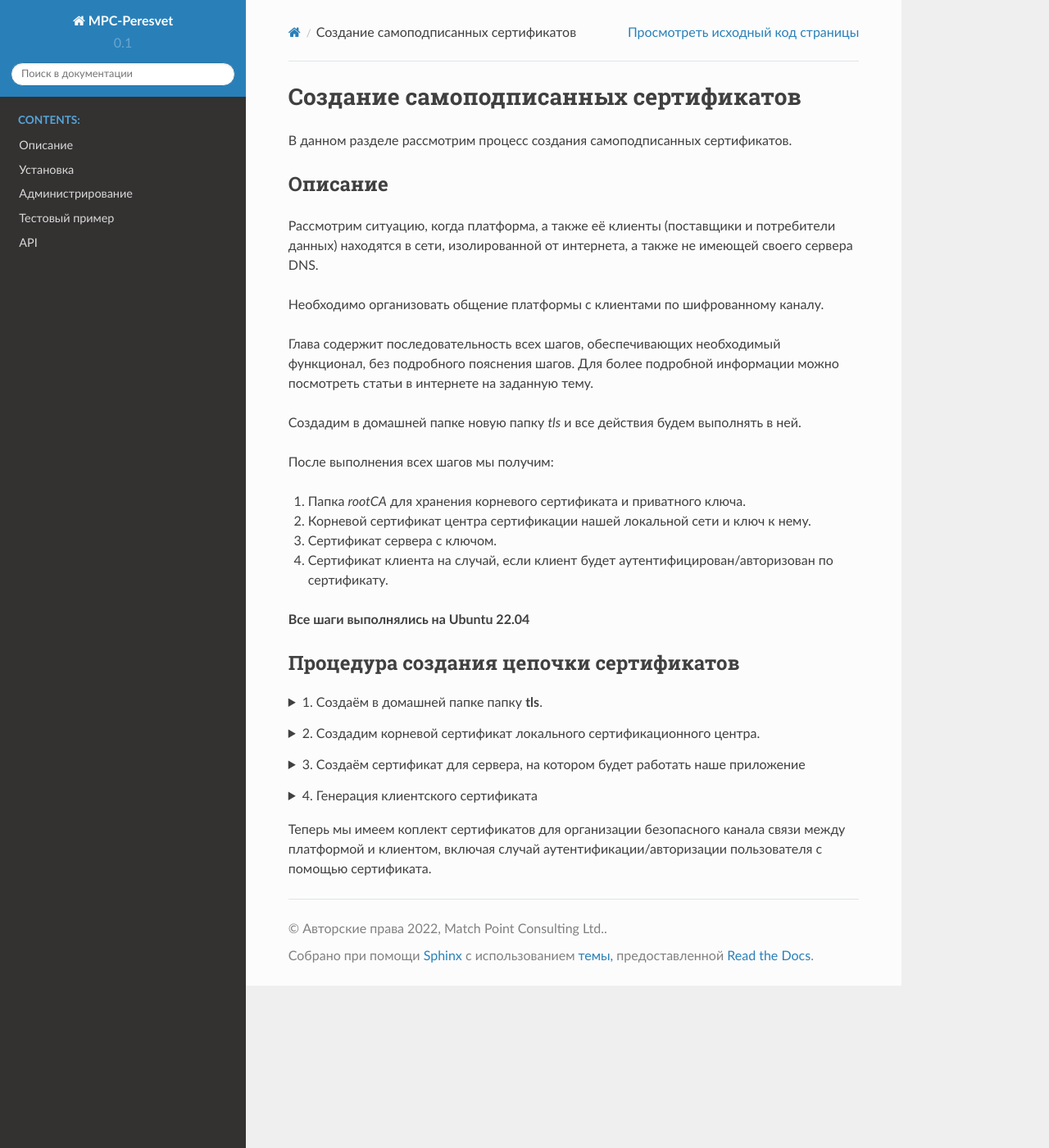
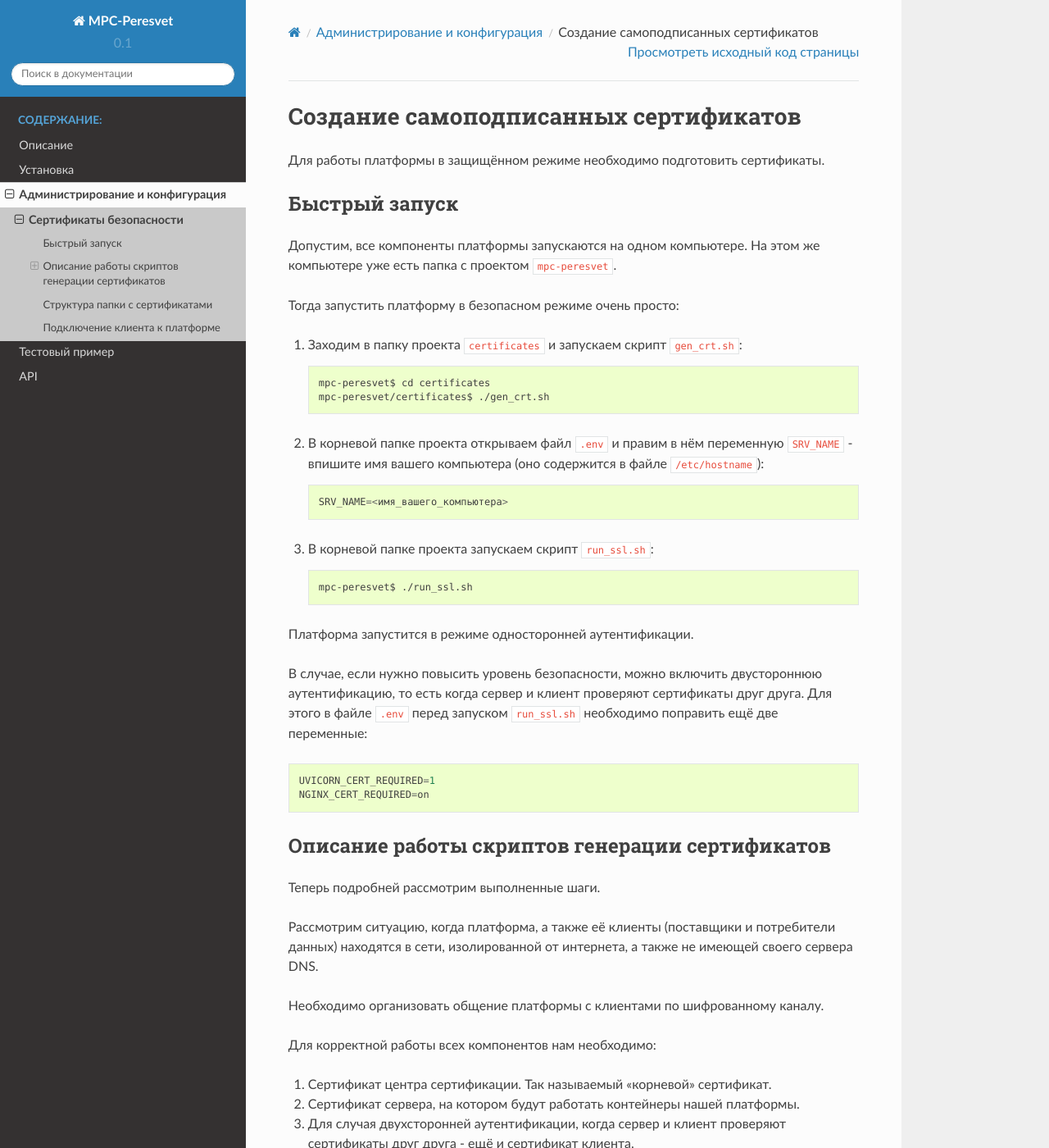
Before and after one commit to mp-co-ru/mpc-peresvet, a Sphinx documentation site: the page built from docs/source/self-signed-certificates.rst, in a window 1280 px wide and 1400 px high. Shown: the whole window at 82% size. Built offline with Sphinx 7.4.7 and the Read the Docs theme 2.0.0, drawn with Linux system fonts in a browser that asks for light colours; some of the changed text lies outside the part shown.

Commit message:
#9 realized

```diff
--- a/docker-compose.nginx.ssl.yml
+++ b/docker-compose.nginx.ssl.yml
@@ -16,3 +16,4 @@ services:
         HTTP_PORT: ${HTTP_PORT}
         HTTPS_PORT: ${HTTPS_PORT}
         TZ: ${TIME_ZONE}
+        NGINX_CERT_REQUIRED: ${NGINX_CERT_REQUIRED}
--- a/docker-compose.peresvet.ssl.yml
+++ b/docker-compose.peresvet.ssl.yml
@@ -2,7 +2,7 @@ version: '3.9'
 
 services:
   peresvet:
-    command: uvicorn app.main:app --reload --workers 1 --host 0.0.0.0 --port ${HTTPS_PORT} --ssl-keyfile /usr/certs/${SRV_NAME}/${SRV_NAME}.key --ssl-certfile /usr/certs/${SRV_NAME}/${SRV_NAME}.crt --ssl-ca-certs /usr/certs/rootCA/rootCA.crt --ssl-cert-reqs ${CERT_REQUIRED} --ws-ping-interval 10 --ws-ping-timeout 10
+    command: uvicorn app.main:app --reload --workers 1 --host 0.0.0.0 --port ${HTTPS_PORT} --ssl-keyfile /usr/certs/${SRV_NAME}/${SRV_NAME}.key --ssl-certfile /usr/certs/${SRV_NAME}/${SRV_NAME}.crt --ssl-ca-certs /usr/certs/rootCA/rootCA.crt --ssl-cert-reqs ${UVICORN_CERT_REQUIRED} --ws-ping-interval 10 --ws-ping-timeout 10
 
     volumes:
       - ./src/:/usr/src/
--- /dev/null
+++ b/docs/source/administration_configuration.rst
@@ -0,0 +1,8 @@
+Администрирование и конфигурация
+================================
+
+.. toctree::
+   :maxdepth: 2
+   :caption: Содержание:
+
+   Сертификаты безопасности<self-signed-certificates>
--- a/docs/source/index.rst
+++ b/docs/source/index.rst
@@ -24,11 +25,11 @@
 
 .. toctree::
    :maxdepth: 2
-   :caption: Contents:
+   :caption: Содержание:
 
    Описание<concept>
    Установка<installation>
-   Администрирование<administration>
+   Администрирование и конфигурация<administration_configuration>
    Тестовый пример<test_writer>
    API<api>
 
--- a/docs/source/self-signed-certificates.rst
+++ b/docs/source/self-signed-certificates.rst
@@ -1,216 +1,181 @@
 Создание самоподписанных сертификатов
 =====================================
-В данном разделе рассмотрим процесс создания самоподписанных сертификатов.
+Для работы платформы в защищённом режиме необходимо подготовить сертификаты.
 
-Описание
-++++++++
+Быстрый запуск
+++++++++++++++
+Допустим, все компоненты платформы запускаются на одном компьютере.
+На этом же компьютере уже есть папка с проектом ``mpc-peresvet``.
+
+Тогда запустить платформу в безопасном режиме очень просто:
+
+#. Заходим в папку проекта ``certificates`` и запускаем скрипт ``gen_crt.sh``:
+
+   ::
+
+      mpc-peresvet$ cd certificates
+      mpc-peresvet/certificates$ ./gen_crt.sh
+
+#. В корневой папке проекта открываем файл ``.env`` и правим в нём переменную
+   ``SRV_NAME`` - впишите имя вашего компьютера
+   (оно содержится в файле ``/etc/hostname``):
+
+   ::
+
+      SRV_NAME=<имя_вашего_компьютера>
+
+#. В корневой папке проекта запускаем скрипт ``run_ssl.sh``:
+
+   ::
+
+      mpc-peresvet$ ./run_ssl.sh
+
+Платформа запустится в режиме односторонней аутентификации.
+
+В случае, если нужно повысить уровень безопасности, можно включить двустороннюю
+аутентификацию, то есть когда сервер и клиент проверяют сертификаты друг друга.
+Для этого в файле ``.env`` перед запуском ``run_ssl.sh`` необходимо
+поправить ещё две переменные:
+
+::
+
+  UVICORN_CERT_REQUIRED=1
+  NGINX_CERT_REQUIRED=on
+
+Описание работы скриптов генерации сертификатов
++++++++++++++++++++++++++++++++++++++++++++++++
+Теперь подробней рассмотрим выполненные шаги.
+
 Рассмотрим ситуацию, когда платформа, а также её клиенты
 (поставщики и потребители данных) находятся в сети, изолированной
 от интернета, а также не имеющей своего сервера DNS.
 
 Необходимо организовать общение платформы с клиентами по шифрованному каналу.
 
-Глава содержит последовательность всех шагов, обеспечивающих необходимый
-функционал, без подробного пояснения шагов. Для более подробной информации
-можно посмотреть статьи в интернете на заданную тему.
+Для корректной работы всех компонентов нам необходимо:
 
-Создадим в домашней папке новую папку `tls` и все действия
-будем выполнять в ней.
+#. Сертификат центра сертификации. Так называемый "корневой" сертификат.
+#. Сертификат сервера, на котором будут работать контейнеры нашей платформы.
+#. Для случая двухсторонней аутентификации, когда сервер и клиент проверяют
+   сертификаты друг друга - ещё и сертификат клиента.
 
-После выполнения всех шагов мы получим:
+Все необходимые действия выполняются одним скриптом: ``gen_crt.sh`` в папке
+проекта ``mpc-peresvet`` ``certificates``.
 
-#. Папка `rootCA` для хранения корневого сертификата и приватного ключа.
-#. Корневой сертификат центра сертификации нашей локальной сети и ключ к нему.
-#. Сертификат сервера с ключом.
-#. Сертификат клиента на случай, если клиент будет
-   аутентифицирован/авторизован по сертификату.
+Скрипт ``gen_crt.sh`` запускает последовательно три других скрипта из папки
+``certificates``:
 
-**Все шаги выполнялись на Ubuntu 22.04**
+#. ``01. gen_root.sh``
+#. ``02. gen_server.sh``
+#. ``03. gen_client.sh``
 
-Процедура создания цепочки сертификатов
-+++++++++++++++++++++++++++++++++++++++
-.. raw:: html
+При запуске всех трёх скриптов применяются параметры по умолчанию, описанные
+ниже.
 
-   <details>
-   <summary>
-        1. Создаём в домашней папке папку <b>tls</b>.
-   </summary>
+01. gen_root.sh
+~~~~~~~~~~~~~~~
+Скрипт создаёт корневой сертификат. То есть сертификат центра сертификации.
 
 .. code-block:: bash
 
-   $ cd ~
-   $ mkdir tls
-   $ cd tls
+   $ ./01.\ gen_root.sh -d 3654 -k 4096 -s "/CN=root_ca_center"
 
-.. raw:: html
+``d`` - срок в днях, на сколько выдаётся сертификат;
 
-   </details>
-   <br />
+``k`` - длина ключа шифрования;
 
-.. raw:: html
+``s`` - имя центра сертификации в том виде, как его принимает утилита ``openssl``.
 
-   <details>
-   <summary>
-        2. Создадим корневой сертификат локального сертификационного центра.
-   </summary>
+У каждого параметра указано его значение по умолчанию.
+
+02. gen_server.sh
+~~~~~~~~~~~~~~~~~
+Скрипт создаёт сертификат для сервера, на котором будет работать платформа.
+Сертификат подписывается корневым сертификатом, созданным предыдущим скриптом.
 
 .. code-block:: bash
 
-   # создадим для корневого сертификата отдельную папку
-   $ mkdir rootCA && cd rootCA
+   $ ./02.\ gen_server.sh -h <имя_компьютера> -d 3654 -k 4096 -s "/CN=<имя_компьютера>"
 
-   # создадим одной командой ключ, запрос на подпись и сам сертификат сроком действия 10 лет
-   # в процессе выполнения команды будут запрошены данные, вводить можно только
-   # Common Name:
-   #
-   # You are about to be asked to enter information that will be incorporated
-   # into your certificate request.
-   # What you are about to enter is what is called a Distinguished Name or a DN.
-   # There are quite a few fields but you can leave some blank
-   # For some fields there will be a default value,
-   # If you enter '.', the field will be left blank.
-   # -----
-   # Country Name (2 letter code) [AU]:
-   # State or Province Name (full name) [Some-State]:
-   # Locality Name (eg, city) []:
-   # Organization Name (eg, company) [Internet Widgits Pty Ltd]:
-   # Organizational Unit Name (eg, section) []:
-   # Common Name (e.g. server FQDN or YOUR name) []:Local CA
-   # Email Address []:
-   $ openssl req -new -newkey rsa:4096 -nodes -keyout rootCA.key -x509 -days 3654 -out rootCA.crt
-   $ cd ..
+``h`` - имя сервера, для которого генерируется сертификат, по умолчанию берётся
+имя компьютера, на котором запускаетс скрипт;
 
-.. raw:: html
+``d`` - срок в днях, на сколько выдаётся сертификат;
 
-   </details>
-   <br />
+``k`` - длина ключа шифрования;
 
-.. raw:: html
+``s`` - имя сервера в том виде, как его принимает утилита ``openssl``.
 
-   <details>
-   <summary>
-        3. Создаём сертификат для сервера, на котором будет работать наше приложение
-   </summary>
-   Сертификат и ключ сервера будут храниться в отдельной папке. Для удобства
-   пусть папка называется так же, как и сервер. Допустим, <b>MPCServer</b>:
+У каждого параметра указано его значение по умолчанию.
+
+03. gen_client.sh
+~~~~~~~~~~~~~~~~~
+Скрипт создаёт сертификат клиента, который необходим для случая двусторонней
+аутентификации.
 
 .. code-block:: bash
 
-   $ mkdir MPCServer
+   $ 03.\ gen_client.sh  -d 3654 -k 4096 -s "/CN=client<some_GUID>"
 
-Создаём ключ сервера:
+``d`` - срок в днях, на сколько выдаётся сертификат;
+
+``k`` - длина ключа шифрования;
+
+``s`` - имя клиента в том виде, как его принимает утилита ``openssl``,
+  в случае отсутствия этого ключа для идентификации клиента генерируется
+  новый GUID.
+
+  .. note::
+
+     Прокси сервер Nginx будет передавать имя клиента в платформу, добавляя
+     к запросу заголовок ``X-SSL-Client``.
+
+У каждого параметра указано его значение по умолчанию.
+
+Структура папки с сертификатами
++++++++++++++++++++++++++++++++
+В результате работы скриптов в корневой папке проекта будет создана папка
+``tls`` примерно следующего содержания:
+
+::
+
+   tls   # общая папка для всех сертификатов
+     - clients # папка для сертификатов клиентов
+        - CN=client-e6d661ae-e6f4-4f05-8647-324ce7aa31b9 # папка сертификата конкретного клиента
+            client.crt # сертификат клиента
+            client.csr # запрос на подпись сертификата (можно удалить)
+            client.key # секретный ключ клиента
+     - rootCA
+        - rootCA.crt # корневой сертификат центра СА
+        - rootCA.key # секретный ключ центра
+     - servers # папка для сертификатов серверов
+        - <server_name> # папка сертификата конкретного сервера
+          - <server_name>.crt # сертификат сервера
+          - <server_name>.csr # запрос на подпись (можно удалить)
+          - <server_name>.key # секретный ключ сервера
+          - <server_name>.pem # пакет из сертификата и ключа сервера
+
+Все сертификаты и ключи - в формате PEM.
+
+Подключение клиента к платформе
++++++++++++++++++++++++++++++++
+Процедура, которую необходимо выполнить перед тем, как работать в безопасном
+режиме с платформой, зависит от клиентского приложения.
+
+Например, утилита командной строки ``curl`` работает с системным хранилищем
+сертификатов центров сертификации. Поэтому для работы ``curl`` необходимо
+поместить сертификат нашего локального центра сертификации
+в локальное хранилище:
 
 .. code-block:: bash
 
-   $ openssl genrsa -out MPCServer/MPCServer.key 4096
+   $ sudo cp tls/rootCA.crt /usr/local/share/ca-certificates/
+   $ sudo update-ca-certificates
 
-Запрос на подпись серверного сертификата.
+Популярные браузеры используют собственные хранилища корневых сертификатов.
+Поэтому необходимо ознакомиться с инструкцией для конкретного браузера, как
+добавить в его хранилище сертификат ``tls/rootCA/rootCA.crt``, а для случая
+двусторонней аутентификации - ещё и клиентский сертификат.
 
-**Обратите внимание, что в качестве Common Name НЕОБХОДИМО указать имя
-сервера. В нашем случае - MPCServer:**
-
-.. code-block:: bash
-
-   # You are about to be asked to enter information that will be incorporated
-   # into your certificate request.
-   # What you are about to enter is what is called a Distinguished Name or a DN.
-   # There are quite a few fields but you can leave some blank
-   # For some fields there will be a default value,
-   # If you enter '.', the field will be left blank.
-   # -----
-   # Country Name (2 letter code) [AU]:
-   # State or Province Name (full name) [Some-State]:
-   # Locality Name (eg, city) []:
-   # Organization Name (eg, company) [Internet Widgits Pty Ltd]:
-   # Organizational Unit Name (eg, section) []:
-   # Common Name (e.g. server FQDN or YOUR name) []:MPCServer
-   # Email Address []:
-
-   # Please enter the following 'extra' attributes
-   # to be sent with your certificate request
-   # A challenge password []:
-   # An optional company name []:
-
-   $ openssl req -new -key MPCServer/MPCServer.key -out MPCServer/MPCServer.csr
-
-Создаём сертификат для сервера, подписывая его корневым сертификатом и ключом
-нашего локального сертификационного центра:
-
-.. code-block:: bash
-
-   $ openssl x509 -req -in MPCServer/MPCServer.csr -CA rootCA/rootCA.crt -CAkey rootCA/rootCA.key -CAcreateserial -out MPCServer/MPCServer.crt -days 3654
-
-Упакуем сертификат и ключ сервера в один пакет для подгрузки в конфигурацию
-NGINX.Unit:
-
-.. code-block:: bash
-
-   $ cat MPCServer/MPCServer.crt MPCServer/MPCServer.key > MPCServer/MPCServer_pack.pem
-
-.. raw:: html
-
-   </details>
-   <br />
-
-.. raw:: html
-
-   <details>
-   <summary>4. Генерация клиентского сертификата</summary>
-
-В том случае, если аутентификация/авторизация пользователя или клиентского
-приложения происходит с помощью сертификата (допустим, клиент -
-это программа-поставщик данных), то необходимо создать клиентский сертификат.
-
-Создадим его также в отдельной папке.
-
-.. code-block:: bash
-
-   $ mkdir client && cd client
-
-Создадим клиентский ключ:
-
-.. code-block:: bash
-
-   $ openssl genrsa -out client.key 4096
-
-Запрос на подпись сертификата. В качестве Common Name указываем имя клиента,
-по которому будем его аутентифицировать:
-
-.. code-block:: bash
-
-   # You are about to be asked to enter information that will be incorporated
-   # into your certificate request.
-   # What you are about to enter is what is called a Distinguished Name or a DN.
-   # There are quite a few fields but you can leave some blank
-   # For some fields there will be a default value,
-   # If you enter '.', the field will be left blank.
-   # -----
-   # Country Name (2 letter code) [AU]:
-   # State or Province Name (full name) [Some-State]:
-   # Locality Name (eg, city) []:
-   # Organization Name (eg, company) [Internet Widgits Pty Ltd]:
-   # Organizational Unit Name (eg, section) []:
-   # Common Name (e.g. server FQDN or YOUR name) []:some_client
-   # Email Address []:
-
-   # Please enter the following 'extra' attributes
-   # to be sent with your certificate request
-   # A challenge password []:
-   # An optional company name []:
-   $ openssl req -new -key client.key -out client.csr
-
-Создаём сертификат для клиента, подписывая его корневым сертификатом
-локального сертификационного центра:
-
-.. code-block:: bash
-
-   $ openssl x509 -req -in client.csr -CA ../rootCA/rootCA.crt -CAkey ../rootCA/rootCA.key -CAcreateserial -out client.crt -days 3654
-
-.. raw:: html
-
-   </details>
-   <br />
-
-Теперь мы имеем коплект сертификатов для организации безопасного канала связи
-между платформой и клиентом, включая случай аутентификации/авторизации
-пользователя с помощью сертификата.
+В общем случае, лучше ознакомиться с инструкцией на конкретную программу, как
+она работает с сертификатами.
```
Also changed, not shown: other parts of docs/source/index.rst (+4 -3 lines), docs/source/administration.rst (deleted, +0 -38 lines), docs/source/installation.rst (+20 -69 lines), 3 other files.
